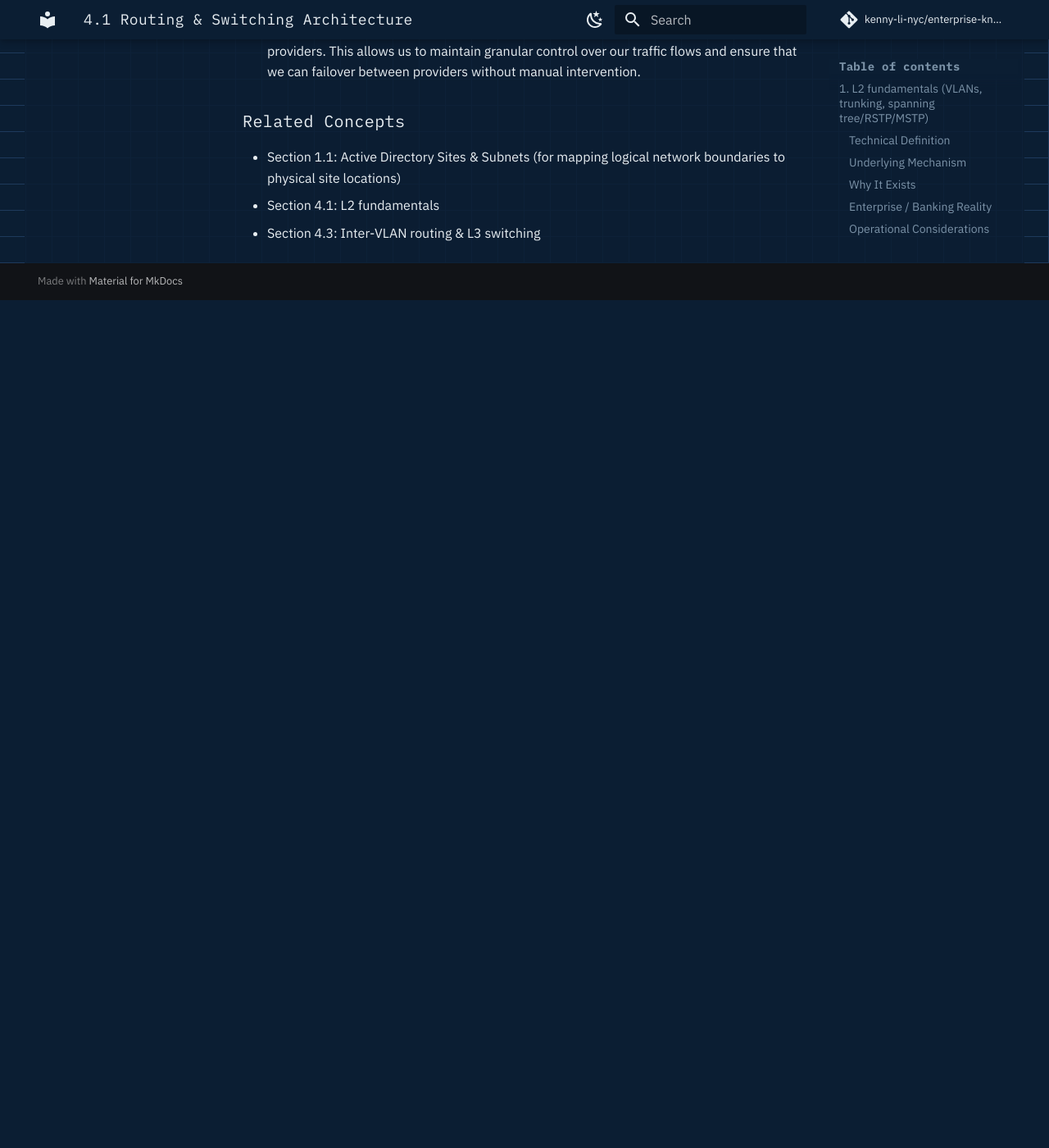
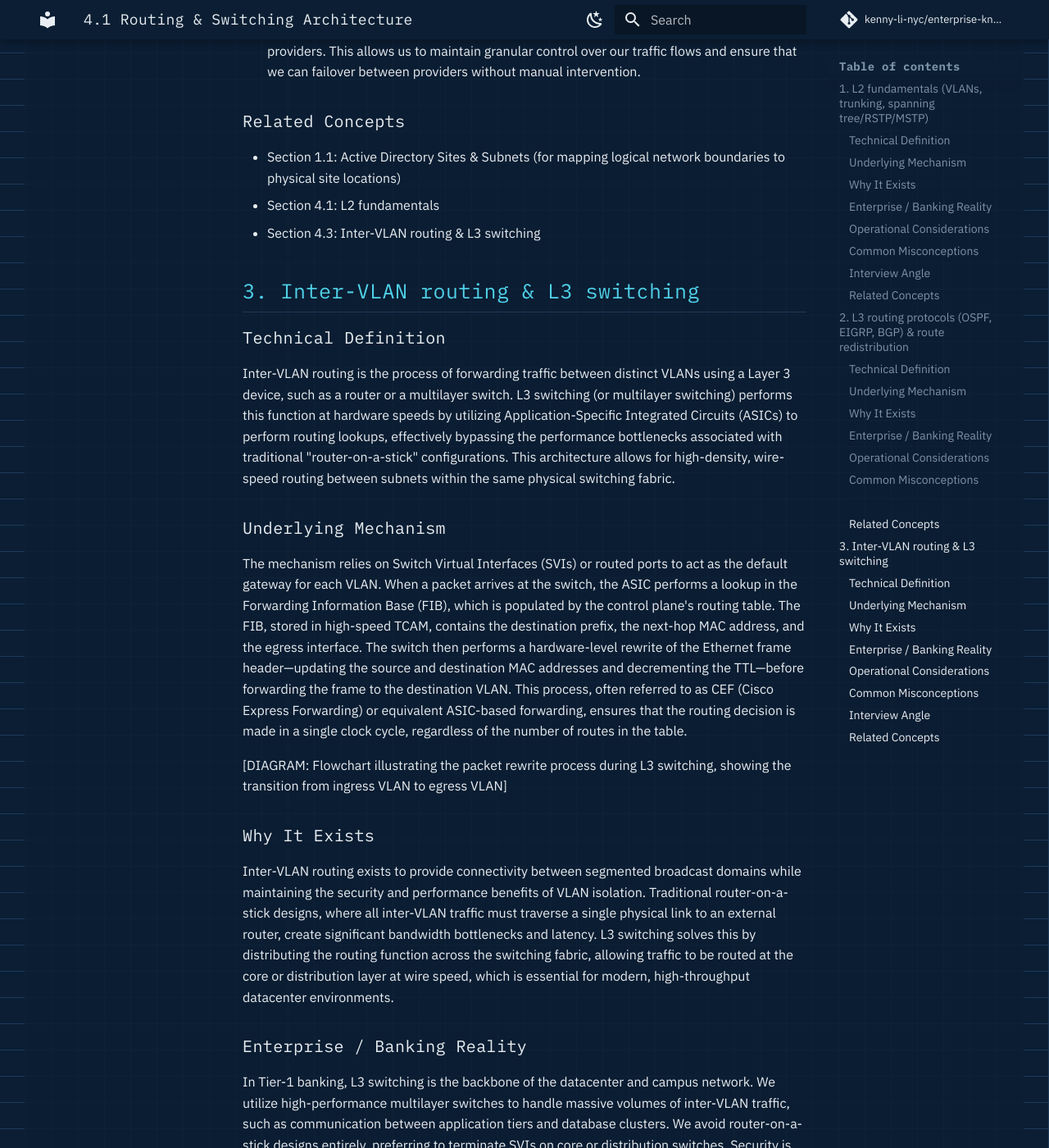
Before and after one commit to kenny-li-nyc/enterprise-knowledge-base, an MkDocs documentation site: the page built from docs/network/routing-switching-architecture.md, in a window 1280 px wide and 1400 px high, scrolled down 5183 px. Shown: the whole window at 82% size. Built offline with MkDocs 1.6.1 and Material for MkDocs 9.7.7, drawn with Linux system fonts in a browser that asks for light colours; comment, search, counter and statistics services are not loaded; before the commit the page ends 5549 px from its top, so only the background shows below that; some of the changed text lies outside the part shown.

Commit message:
docs: add section on Inter-VLAN routing & L3 switching
Co-authored-by: aider (gemini/gemini-3.1-flash-lite) <aider@aider.chat>

```diff
--- a/docs/network/routing-switching-architecture.md
+++ b/docs/network/routing-switching-architecture.md
@@ -76,3 +76,42 @@ Operationalizing L3 routing requires proactive monitoring of neighbor adjacencie
 - Section 1.1: Active Directory Sites & Subnets (for mapping logical network boundaries to physical site locations)
 - Section 4.1: L2 fundamentals
 - Section 4.3: Inter-VLAN routing & L3 switching
+
+## 3. Inter-VLAN routing & L3 switching
+
+### Technical Definition
+Inter-VLAN routing is the process of forwarding traffic between distinct VLANs using a Layer 3 device, such as a router or a multilayer switch. L3 switching (or multilayer switching) performs this function at hardware speeds by utilizing Application-Specific Integrated Circuits (ASICs) to perform routing lookups, effectively bypassing the performance bottlenecks associated with traditional "router-on-a-stick" configurations. This architecture allows for high-density, wire-speed routing between subnets within the same physical switching fabric.
+
+### Underlying Mechanism
+The mechanism relies on Switch Virtual Interfaces (SVIs) or routed ports to act as the default gateway for each VLAN. When a packet arrives at the switch, the ASIC performs a lookup in the Forwarding Information Base (FIB), which is populated by the control plane's routing table. The FIB, stored in high-speed TCAM, contains the destination prefix, the next-hop MAC address, and the egress interface. The switch then performs a hardware-level rewrite of the Ethernet frame header—updating the source and destination MAC addresses and decrementing the TTL—before forwarding the frame to the destination VLAN. This process, often referred to as CEF (Cisco Express Forwarding) or equivalent ASIC-based forwarding, ensures that the routing decision is made in a single clock cycle, regardless of the number of routes in the table.
+
+[DIAGRAM: Flowchart illustrating the packet rewrite process during L3 switching, showing the transition from ingress VLAN to egress VLAN]
+
+### Why It Exists
+Inter-VLAN routing exists to provide connectivity between segmented broadcast domains while maintaining the security and performance benefits of VLAN isolation. Traditional router-on-a-stick designs, where all inter-VLAN traffic must traverse a single physical link to an external router, create significant bandwidth bottlenecks and latency. L3 switching solves this by distributing the routing function across the switching fabric, allowing traffic to be routed at the core or distribution layer at wire speed, which is essential for modern, high-throughput datacenter environments.
+
+### Enterprise / Banking Reality
+In Tier-1 banking, L3 switching is the backbone of the datacenter and campus network. We utilize high-performance multilayer switches to handle massive volumes of inter-VLAN traffic, such as communication between application tiers and database clusters. We avoid router-on-a-stick designs entirely, preferring to terminate SVIs on core or distribution switches. Security is enforced through SVI-based Access Control Lists (ACLs) or, more commonly, by offloading traffic to a dedicated firewall cluster for deep packet inspection (DPI) when crossing security zones (e.g., from the web tier to the database tier). This ensures that we maintain high performance while adhering to strict regulatory requirements for traffic inspection and segmentation.
+
+### Operational Considerations
+Operationalizing L3 switching requires careful management of SVI configurations and MTU consistency across the fabric. Administrators must ensure that ACLs applied to SVIs are optimized for hardware processing to avoid "punting" traffic to the CPU, which can cause significant performance degradation. Monitoring tools should track ASIC utilization and TCAM usage to ensure that the switch has sufficient resources to handle the routing table and ACL requirements.
+[CLI: Command to verify the SVI status and IP configuration]
+[CLI: Command to inspect the hardware forwarding table (FIB) for a specific destination prefix]
+[CLI: Command to verify ACL hit counts on an SVI to identify traffic patterns]
+
+### Common Misconceptions
+!!! warning
+    A common misconception is that an L3 switch is "just a router." While they perform the same function, L3 switches are optimized for high-density, wire-speed switching and may lack the advanced features (e.g., complex NAT, deep packet inspection, or massive routing table support) found in dedicated edge routers. Another error is assuming that all ports on an L3 switch can perform L3 routing; in many platforms, only specific ports or SVIs are capable of L3 forwarding, and misconfiguration can lead to unexpected traffic flows.
+
+### Interview Angle
+1. Question: How do you decide between using an SVI and a routed port for inter-VLAN routing in a core switch?
+   Answer: We use SVIs when we need to provide a gateway for multiple VLANs on a single switch or stack, which is typical for access and distribution layers. We use routed ports for point-to-point connections between core switches or to external routers, as they provide a cleaner, more deterministic L3 boundary and avoid the overhead of L2 encapsulation and STP processing.
+2. Question: What are the performance implications of applying ACLs to an SVI in a high-throughput environment?
+   Answer: If the ACL is not optimized for hardware processing, the switch may be forced to "punt" packets to the CPU for inspection, which can lead to high CPU utilization and packet drops. We ensure that all ACLs are compiled into TCAM and that we avoid features that require software-based processing, such as logging or complex regex matching, on high-traffic interfaces.
+3. Question: How do you handle MTU mismatches in an L3 switching environment, and why does it matter?
+   Answer: MTU mismatches can lead to fragmentation or dropped packets, which are notoriously difficult to troubleshoot. We enforce a consistent MTU (e.g., 9000 bytes for jumbo frames) across the entire L3 fabric. We also implement Path MTU Discovery (PMTUD) where possible, but we rely on consistent configuration as the primary defense against fragmentation-related performance issues.
+
+### Related Concepts
+- Section 4.1: L2 fundamentals
+- Section 4.2: L3 routing protocols (OSPF, EIGRP, BGP)
+- Section 4.4: First-hop redundancy (HSRP/VRRP/GLBP)
```
